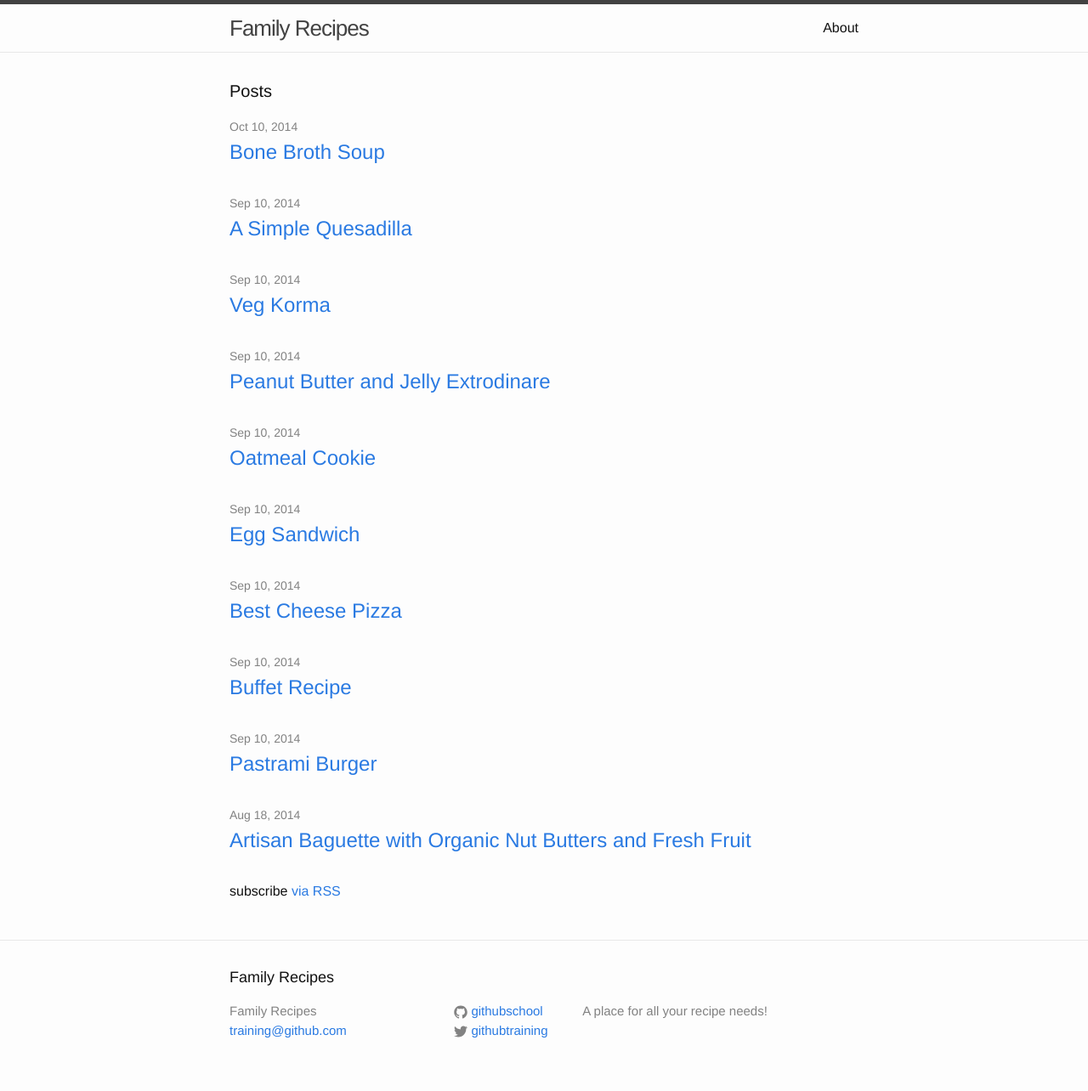
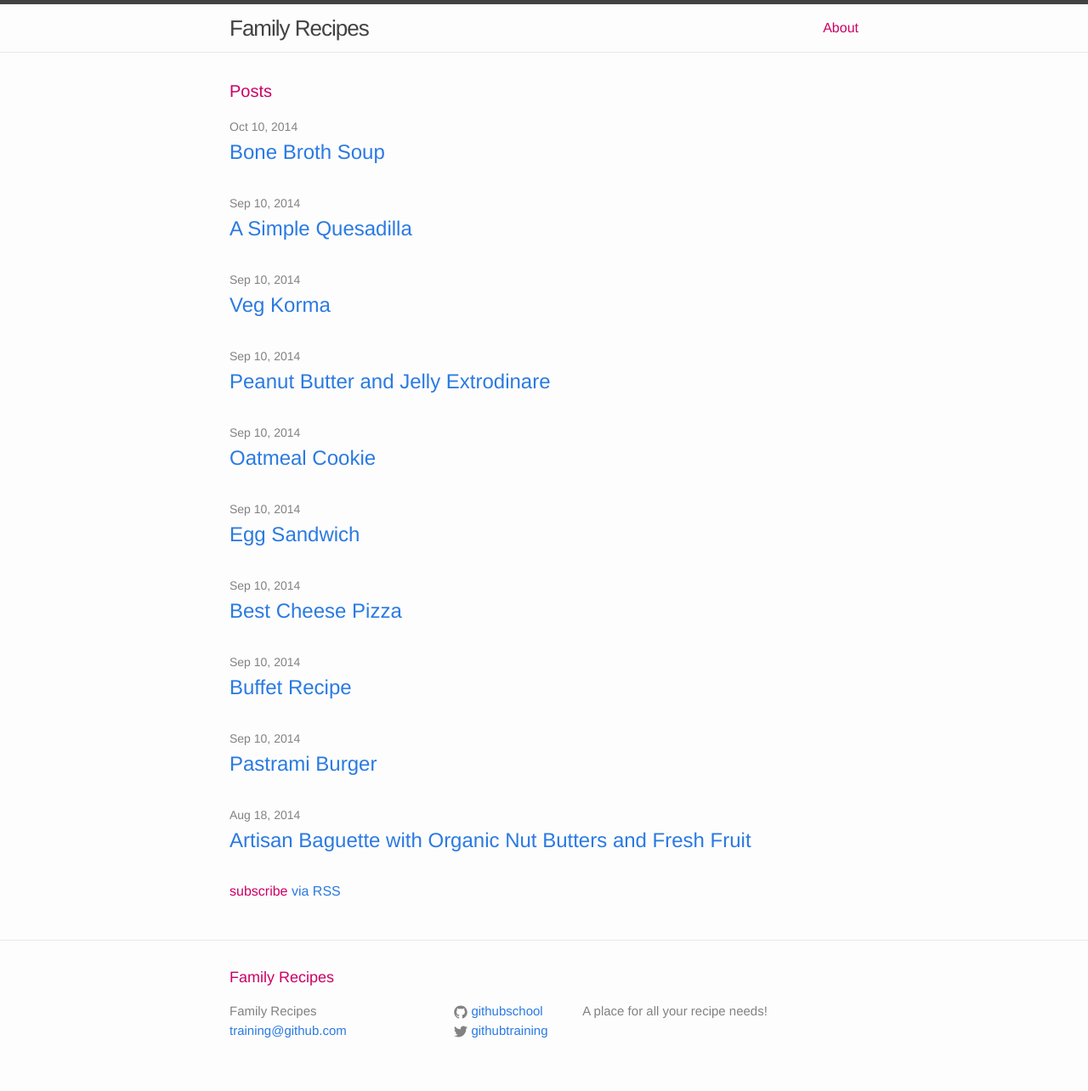
Before and after one commit to githubteacher/feb-recipes, a Jekyll site: the page built from index.html, in a window 1280 px wide. Shown: the whole page at 85% size. Built offline with Jekyll 4.4.1, drawn with Linux system fonts in a browser that asks for light colours.

Commit message:
Update main.scss

```diff
--- a/css/main.scss
+++ b/css/main.scss
@@ -13,7 +13,7 @@ $base-line-height: 1.5;
 
 $spacing-unit:     30px;
 
-$text-color:       #111;
+$text-color:       #CC0066;
 $background-color: #fdfdfd;
 $brand-color:      #2a7ae2;
 
```
